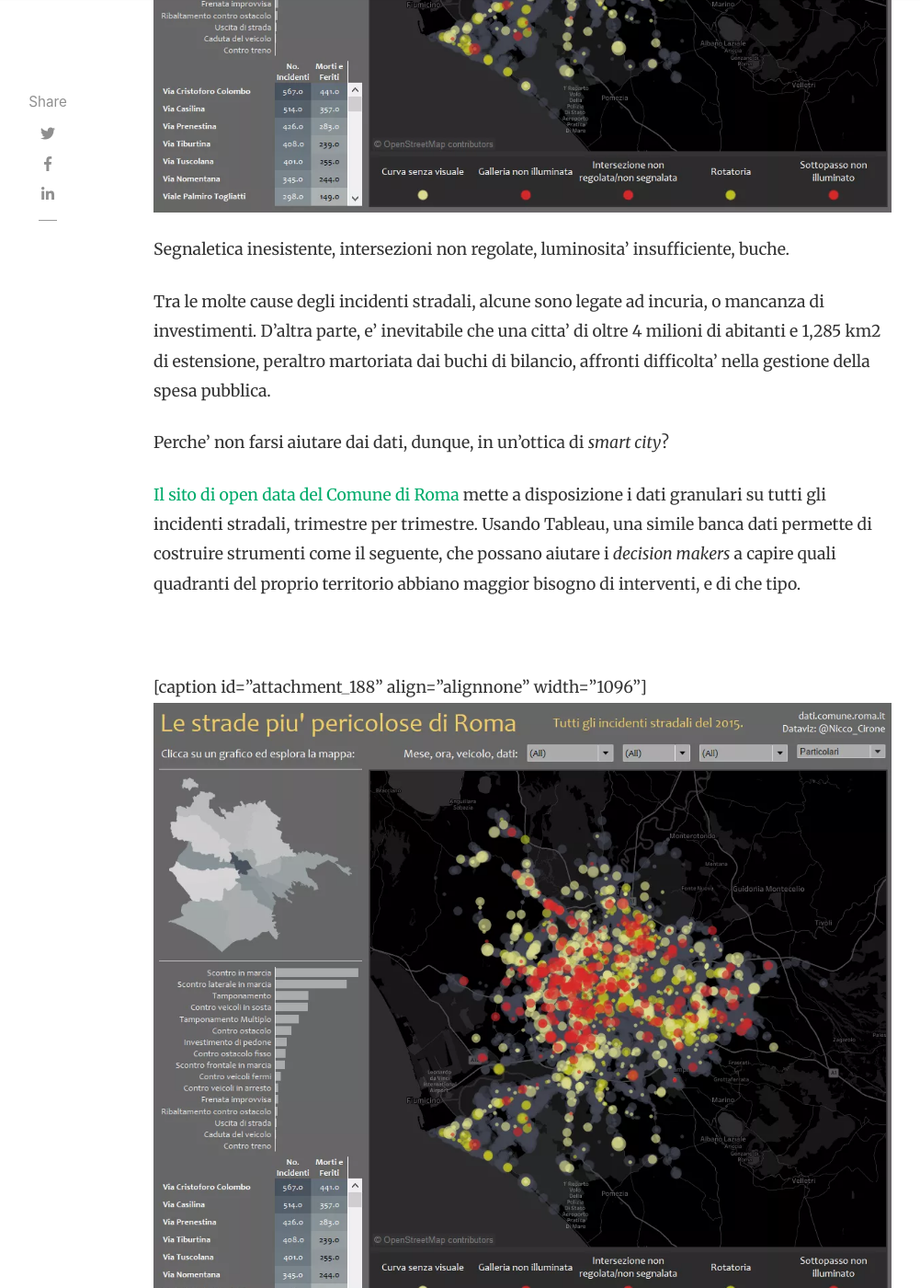
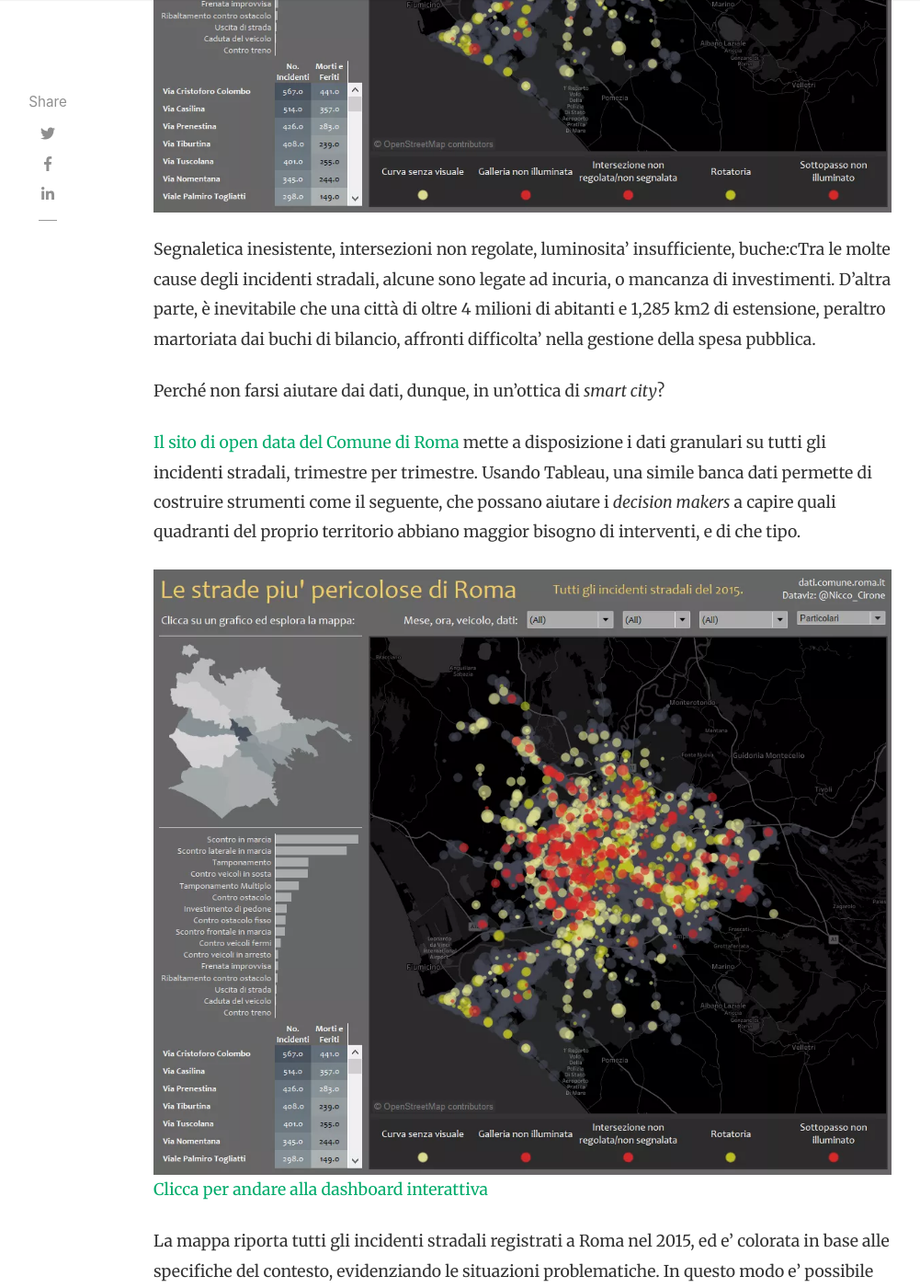
Before and after one commit to Nicco-Cirone/blog, a Jekyll site: the page built from _posts/2016-10-01-le-strade-piu-pericolose-di-roma-la-mappa-e-i-dati.md, in a window 1280 px wide and 1400 px high, scrolled down 922 px. Shown: the whole window at 92% size, without its empty margins (118-1119 px from the left). Built offline with Jekyll 4.4.1, drawn with Linux system fonts in a browser that asks for light colours; nearby versions of some CDN libraries; comment, search, counter and statistics services are not loaded.

Commit message:
Update 2016-10-01-le-strade-piu-pericolose-di-roma-la-mappa-e-i-dati.md

```diff
--- a/_posts/2016-10-01-le-strade-piu-pericolose-di-roma-la-mappa-e-i-dati.md
+++ b/_posts/2016-10-01-le-strade-piu-pericolose-di-roma-la-mappa-e-i-dati.md
@@ -7,25 +7,18 @@ author: Nicco
 image: assets/uploads/le-strade-piu-pericolose-di-roma.webp
 ---
 
-Segnaletica inesistente, intersezioni non regolate, luminosita' insufficiente, buche.
+Segnaletica inesistente, intersezioni non regolate, luminosita' insufficiente, buche:cTra le molte cause degli incidenti stradali, alcune sono legate ad incuria, o mancanza di investimenti. D'altra parte, è inevitabile che una città di oltre 4 milioni di abitanti e 1,285 km2 di estensione, peraltro martoriata dai buchi di bilancio, affronti difficolta' nella gestione della spesa pubblica.
 
-Tra le molte cause degli incidenti stradali, alcune sono legate ad incuria, o mancanza di investimenti. D'altra parte, e' inevitabile che una citta' di oltre 4 milioni di abitanti e 1,285 km2 di estensione, peraltro martoriata dai buchi di bilancio, affronti difficolta' nella gestione della spesa pubblica.
-
-Perche' non farsi aiutare dai dati, dunque, in un'ottica di *smart city*?
+Perché non farsi aiutare dai dati, dunque, in un'ottica di *smart city*?
 
 [Il sito di open data del Comune di Roma](http://dati.comune.roma.it/) mette a disposizione i dati granulari su tutti gli incidenti stradali, trimestre per trimestre. Usando Tableau, una simile banca dati permette di costruire strumenti come il seguente, che possano aiutare i *decision makers* a capire quali quadranti del proprio territorio abbiano maggior bisogno di interventi, e di che tipo.
 
-
-
-[caption id="attachment\_188" align="alignnone" width="1096"][![le-strade-piu-pericolose-di-roma]({{ site.baseurl }}/assets/uploads/le-strade-piu-pericolose-di-roma.webp)](https://public.tableau.com/shared/S948S7HB4?:display_count=yes) [Clicca per andare alla dashboard interattiva](https://public.tableau.com/shared/S948S7HB4?:display_count=yes)[/caption]
-
-
+[![le-strade-piu-pericolose-di-roma]({{ site.baseurl }}/assets/uploads/le-strade-piu-pericolose-di-roma.webp)](https://public.tableau.com/shared/S948S7HB4?:display_count=yes)
+[Clicca per andare alla dashboard interattiva](https://public.tableau.com/shared/S948S7HB4?:display_count=yes)
 
 La mappa riporta tutti gli incidenti stradali registrati a Roma nel 2015, ed e' colorata in base alle specifiche del contesto, evidenziando le situazioni problematiche. In questo modo e' possibile individuare, municipio per municipio, le aree che maggiormente necessitano di segnaletica, illuminazione, o interventi di assestamento.
 
 ![incidenti-2]({{ site.baseurl }}/assets/uploads/incidenti-2.webp)
-
-
 
 Sulla via Ostiense, ad esempio, circa 20 persone sono rimaste ferite in incidenti in condizioni di luminosita' inesistente.
 
```
